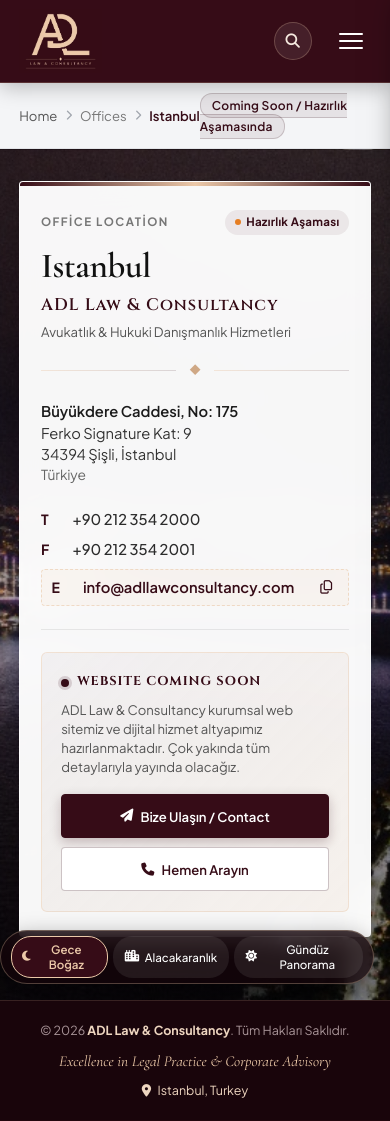
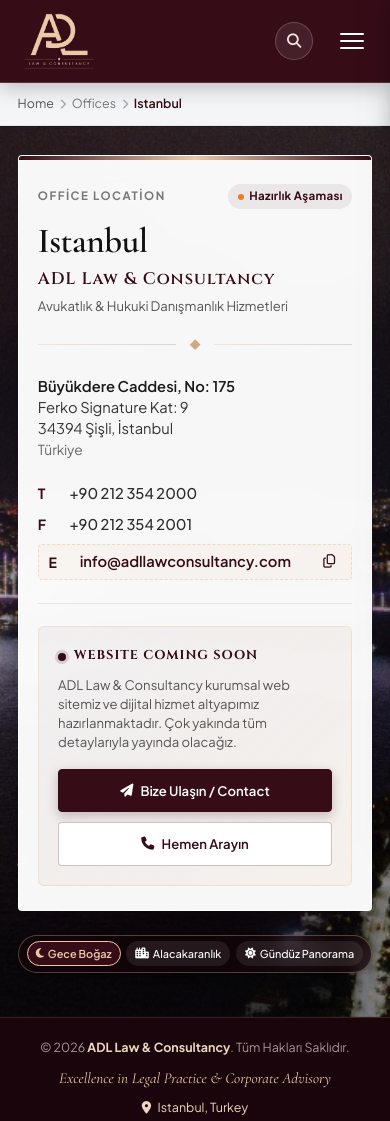
Before and after one commit to beratmertdurmazer/ADL, a plain HTML site: page index.html in a window 390 px wide. Drawn offline with nearby package versions, Linux system fonts and the light colour scheme.

Commit message:
Fix mobile responsiveness: eliminate breadcrumb text overlap and position background switcher under card

```diff
--- a/style.css
+++ b/style.css
@@ -981,16 +981,38 @@
   .top-status-bar {
     display: none;
   }
+
+  /* Fix 1: Breadcrumb note hidden on mobile to prevent overlap */
+  .breadcrumb-right-note {
+    display: none;
+  }
+  .breadcrumb-container {
+    justify-content: flex-start;
+  }
+
+  /* Fix 2: Hero and card layout in normal vertical flow */
   .hero-section {
-    padding: 2rem 0 4rem 0;
+    display: flex;
+    flex-direction: column;
+    align-items: center;
+    justify-content: flex-start;
+    min-height: auto;
+    padding: 1.8rem 0 2.8rem 0;
   }
   .floating-office-card {
     max-width: 100%;
+    margin: 0 auto;
   }
+
+  /* Fix 2: Switcher widget placed cleanly under the card with proper spacing */
   .bg-switcher-widget {
-    bottom: 1rem;
-    right: 1rem;
-    padding: 0.35rem 0.6rem;
+    position: relative;
+    bottom: auto;
+    right: auto;
+    margin: 1.5rem auto 0 auto;
+    align-self: center;
+    z-index: 20;
+    padding: 0.4rem 0.7rem;
   }
   .switcher-label {
     display: none;
@@ -1004,10 +1026,10 @@
 
 @media (max-width: 480px) {
   .container {
-    padding: 0 1.2rem;
+    padding: 0 1.1rem;
   }
   .card-body {
-    padding: 1.5rem 1.3rem;
+    padding: 1.5rem 1.2rem;
   }
   .office-title {
     font-size: 2.2rem;
@@ -1015,4 +1037,18 @@
   .cs-actions {
     grid-template-columns: 1fr;
   }
+  .breadcrumb-list {
+    font-size: 0.78rem;
+    gap: 0.35rem;
+  }
+  .bg-switcher-widget {
+    max-width: 100%;
+    gap: 0.4rem;
+    padding: 0.35rem 0.5rem;
+  }
+  .switcher-btn {
+    font-size: 0.68rem;
+    padding: 0.3rem 0.5rem;
+    gap: 0.25rem;
+  }
 }
```
